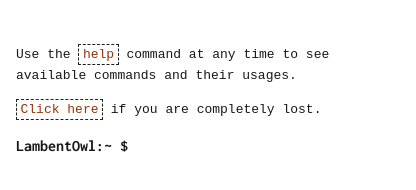
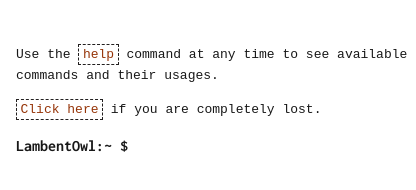
Before and after one commit to moligart/LOWL-CLI-Web, a React app: page / in a window 390 px wide. Shown: the whole page, 416 px wide, since content can reach past the window. Built offline with nearby package versions, Linux system fonts and the light colour scheme; no server answers.

Commit message:
mobile sizing changes

```diff
--- a/public/index.html
+++ b/public/index.html
@@ -3,7 +3,7 @@
 
     <head>
         <meta charset="utf-8">
-        <meta name="viewport" content="width=device-width, initial-scale=1, shrink-to-fit=no">
+        <meta name="viewport" content="width=device-width, initial-scale=1, shrink-to-fit=yes">
         <meta name="theme-color" content="#000000">
 
         <link rel="manifest" href="%PUBLIC_URL%/manifest.json">
--- a/src/containers/App/App.css
+++ b/src/containers/App/App.css
@@ -1,5 +1,6 @@
 .App {
     text-align: left;
+    min-width: 400px;
 }
 
 .App-logo {
```
